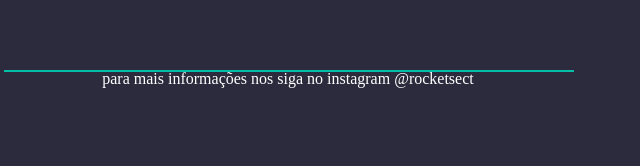
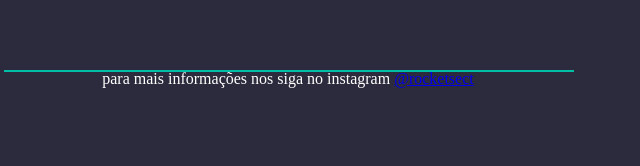
Before and after one commit to Neoghostbr-ms22/Desafio4STAGE2AVAN-ADOexplorer, a plain HTML site: page index.html in a window 1280 px wide. Shown: the part 580-746 px from the top of the page, 360-1000 px from the left. Drawn offline with nearby package versions, Linux system fonts and the light colour scheme.

Commit message:
Update index.html

```diff
--- a/index.html
+++ b/index.html
@@ -38,7 +38,7 @@
       </section>
     </main>
     <footer>
-        para mais informações nos siga no instagram @rocketsect
+      para mais informações nos siga no instagram <a href="#">@rocketsect</a>
     </footer>
     <line></line>
     <img id="padlock" src="images/padlock.svg" alt="imagem de um cadeado no canto inferior esquerdo da página">
```
